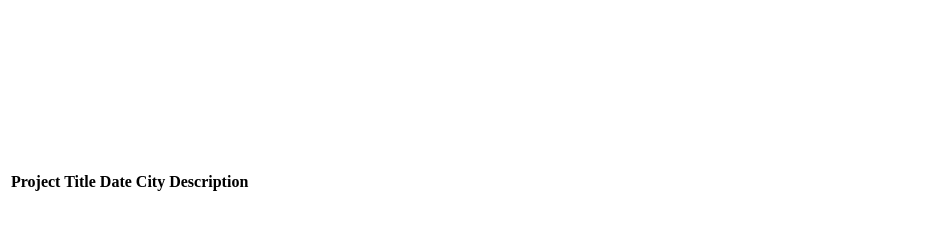
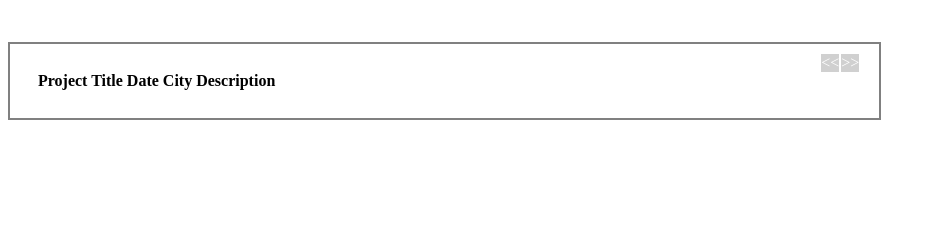
Before and after one commit to agrawalekansh02/korean-folklore-archive-docker, a PHP site: page /map_search/index.html in a window 1280 px wide. Shown: the part 448-688 px from the top of the page, without its empty margins (0-936 px from the left). Run offline with PHP 8.4, Linux system fonts and the light colour scheme; lists and menus that the app fills with data are empty; style sheets or scripts are compiled from the project's sources; some libraries are stand-ins or nearby versions.

Commit message:
Style and position result list.
Create border around map and line it up (more or less) with border around result list.

```diff
--- a/map_search/app_root.scss
+++ b/map_search/app_root.scss
@@ -8,13 +8,24 @@
 
 
 #map {
+    /*position: absolute;*/
+    /*height: 40%;*/
+    /*width: 65%;*/
+    height: 100%;
+    width: 100%;
+}
+
+#map-wrapper {
     position: absolute;
-    height: 55%;
-    width: 75%;
+    padding: 5px;
+    border: 2px solid gray;
+    height: 40%;
+    width: 66%;
 }
 
 #result-list-wrapper {
     position: absolute;
-    top: 75%;
-    width: 75%;
+    top: 60%;
+    margin-top: 10px;
+    width: 64%;
 }
--- a/map_search/result_list/result_list.scss
+++ b/map_search/result_list/result_list.scss
@@ -5,12 +5,55 @@
 
 #result-list-wrapper {
 
+    border: 2px solid gray;
+    padding: 25px;
+
+    h2 {
+        font-weight: bold;
+        font-size: 20px;
+        cursor: pointer;
+    }
+
     .next-page, .prev-page {
         color: white;
+        background: #d0d0d0;
+        top: 10px;
+    }
+
+    .next-page {
+        position: absolute;
+        right: 20px;
+    }
+
+    .prev-page {
+        position: absolute;
+        right: 40px;
     }
 
     .active {
-        color: blue;
+        background: blue;
+    }
+
+    .summary-item {
+        margin: 0px;
+        border-bottom: 1px dashed #d0d0d0;
+    }
+
+    ul.result-title {
+        padding: 0px;
+    }
+
+    ul.result-title li {
+        display: inline;
+        text-decoration: underline;
+        font-weight: bold;
+        list-style-type: none;
+        padding-right: 20px;
+    }
+
+    .description {
+        /*padding: 20px;*/
+        padding-bottom: 20px;
     }
 
 }
```
